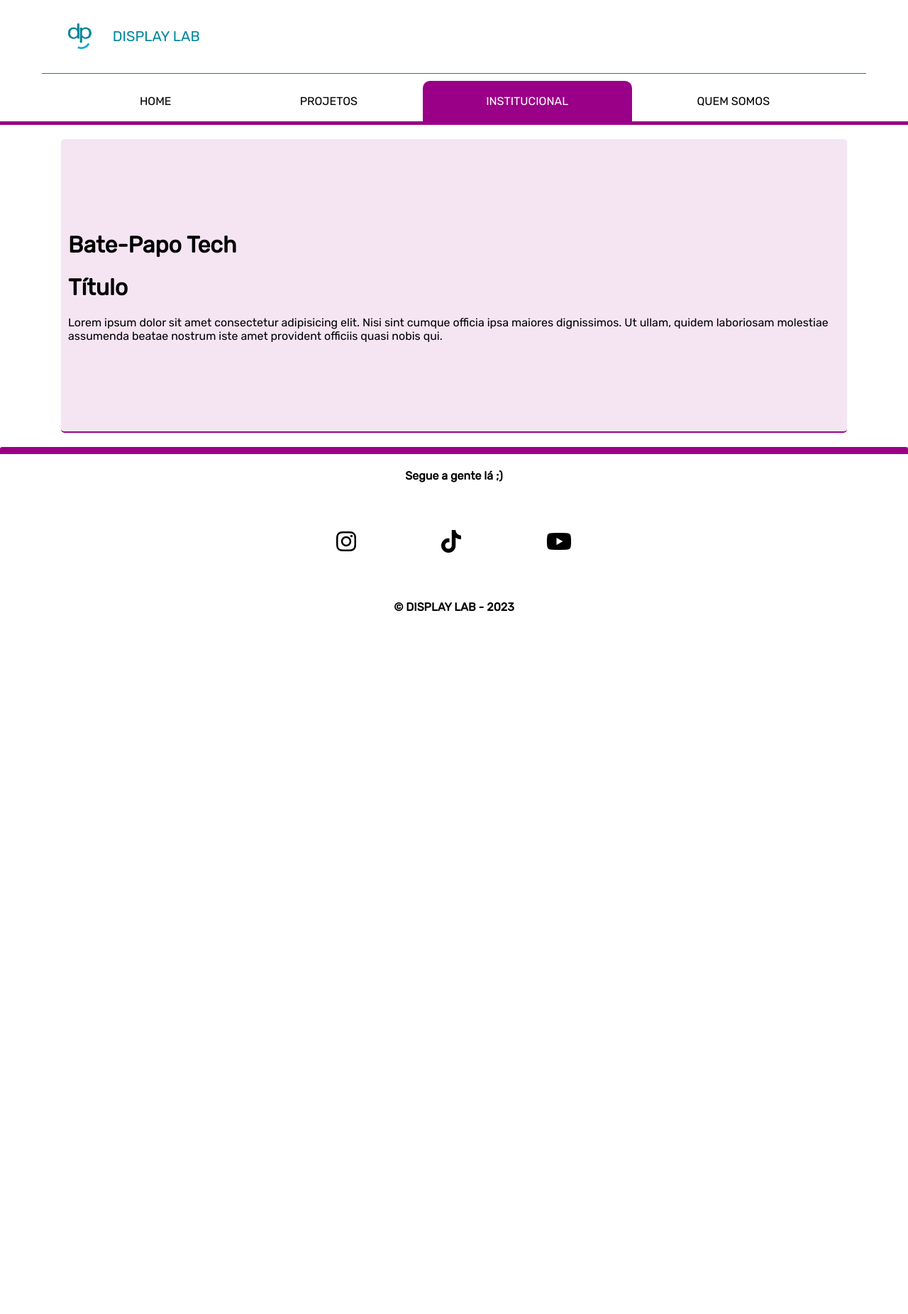
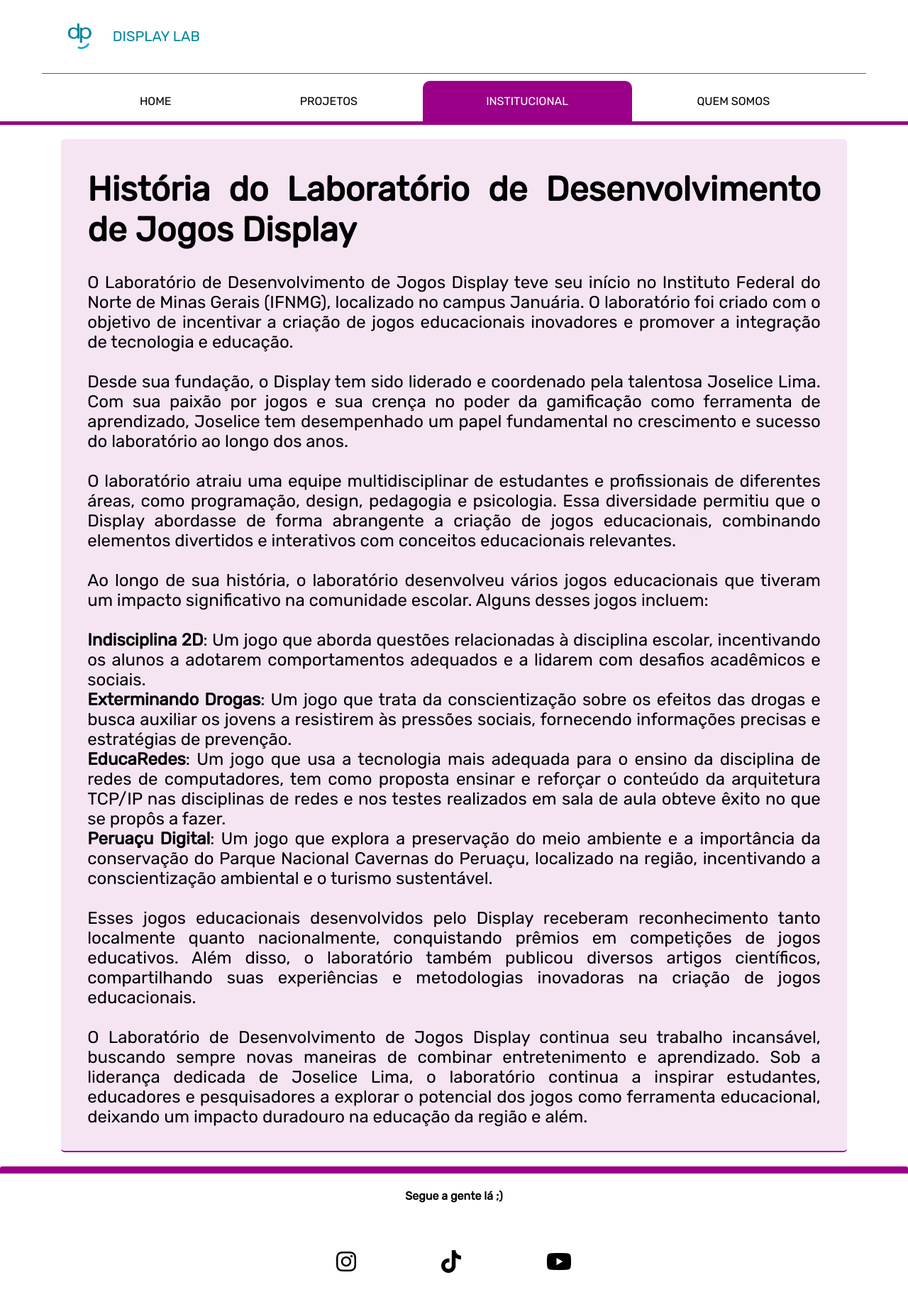
Before and after one commit to GuilhermeHMFroes/DisplaySite, a Flask app: page /institucional in a window 1280 px wide. Shown: the top 1852 px of the page at 71% size. Before the commit the page ends 862 px from the top, so only its background shows below. Run offline with Flask 3, Linux system fonts and the light colour scheme.

Commit message:
Adicionado placeholder na pagina institucional e mudando a cor de background do carrosel pra combinar com o fundo das paginas

```diff
--- a/static/css/home.css
+++ b/static/css/home.css
@@ -74,7 +74,7 @@ section h1 {
     /*height: 42vh;*/
     width: 80vw;
     aspect-ratio: 84 / 25;
-    background-color: #fff;
+    background-color: rgba(0, 154, 96, 0.01);
     margin: 2em;
 }
 
--- a/static/css/institucional.css
+++ b/static/css/institucional.css
@@ -2,3 +2,9 @@
     padding: 3em;
     text-align: center;
 }
+
+#biografiaDisplay {
+    width: 95%;
+    font-size: 1.5em;
+    text-align: justify;
+}
--- a/static/css/projetoPodcast.css
+++ b/static/css/projetoPodcast.css
@@ -3,7 +3,7 @@
 }
 
 #descricaoDisplayCast {
-  width: 98%;
+  width: 95%;
   text-align: justify;
   font-size: 1.5em;
 }
--- a/static/css/projetos.css
+++ b/static/css/projetos.css
@@ -2,7 +2,7 @@
     /*height: 42vh;*/
     width: 80vw;
     aspect-ratio: 84 / 25;
-    background-color: #fff;
+    background-color: rgb(20, 112, 114, 0.01);
     margin: 2em;
 }
 
--- a/templates/institucional.html
+++ b/templates/institucional.html
@@ -12,21 +12,39 @@
 
 
 <!-- para cara item do banco de dados -->
+<div class="carrossel"></div>
 
-<div class="bate-papo">
+<div id="biografiaDisplay">
     <!-- <img src="" alt="Capa do bate papo"> -->
-    <div class="carrossel"></div>
-
-    <h1>Bate-Papo Tech</h1>
-
-    <h1>Título</h1>
+    <h1>História do Laboratório de Desenvolvimento de Jogos Display</h1>
 
     <section>
         <p>
-            Lorem ipsum dolor sit amet consectetur adipisicing elit.
-            Nisi sint cumque officia ipsa maiores dignissimos. Ut
-            ullam, quidem laboriosam molestiae assumenda beatae nostrum
-            iste amet provident officiis quasi nobis qui.
+            O Laboratório de Desenvolvimento de Jogos Display teve seu início no Instituto Federal do Norte de Minas Gerais (IFNMG), localizado no campus Januária. O laboratório foi criado com o objetivo de incentivar a criação de jogos educacionais inovadores e promover a integração de tecnologia e educação.
+            <br>
+            <br>
+            Desde sua fundação, o Display tem sido liderado e coordenado pela talentosa Joselice Lima. Com sua paixão por jogos e sua crença no poder da gamificação como ferramenta de aprendizado, Joselice tem desempenhado um papel fundamental no crescimento e sucesso do laboratório ao longo dos anos.
+            <br>
+            <br>
+            O laboratório atraiu uma equipe multidisciplinar de estudantes e profissionais de diferentes áreas, como programação, design, pedagogia e psicologia. Essa diversidade permitiu que o Display abordasse de forma abrangente a criação de jogos educacionais, combinando elementos divertidos e interativos com conceitos educacionais relevantes.
+            <br>
+            <br>
+            Ao longo de sua história, o laboratório desenvolveu vários jogos educacionais que tiveram um impacto significativo na comunidade escolar. Alguns desses jogos incluem:
+            <br>
+            <br>
+            <strong>Indisciplina 2D</strong>: Um jogo que aborda questões relacionadas à disciplina escolar, incentivando os alunos a adotarem comportamentos adequados e a lidarem com desafios acadêmicos e sociais.
+            <br>
+            <strong>Exterminando Drogas</strong>: Um jogo que trata da conscientização sobre os efeitos das drogas e busca auxiliar os jovens a resistirem às pressões sociais, fornecendo informações precisas e estratégias de prevenção.
+            <br>
+            <strong>EducaRedes</strong>: Um jogo que usa a tecnologia mais adequada para o ensino da disciplina de redes de computadores, tem como proposta ensinar e reforçar o conteúdo da arquitetura TCP/IP nas disciplinas de redes e nos testes realizados em sala de aula obteve êxito no que se propôs a fazer.
+            <br>
+            <strong>Peruaçu Digital</strong>: Um jogo que explora a preservação do meio ambiente e a importância da conservação do Parque Nacional Cavernas do Peruaçu, localizado na região, incentivando a conscientização ambiental e o turismo sustentável.
+            <br>
+            <br>
+            Esses jogos educacionais desenvolvidos pelo Display receberam reconhecimento tanto localmente quanto nacionalmente, conquistando prêmios em competições de jogos educativos. Além disso, o laboratório também publicou diversos artigos científicos, compartilhando suas experiências e metodologias inovadoras na criação de jogos educacionais.
+            <br>
+            <br>
+            O Laboratório de Desenvolvimento de Jogos Display continua seu trabalho incansável, buscando sempre novas maneiras de combinar entretenimento e aprendizado. Sob a liderança dedicada de Joselice Lima, o laboratório continua a inspirar estudantes, educadores e pesquisadores a explorar o potencial dos jogos como ferramenta educacional, deixando um impacto duradouro na educação da região e além.
         </p>
     </section>
 </div>
```
